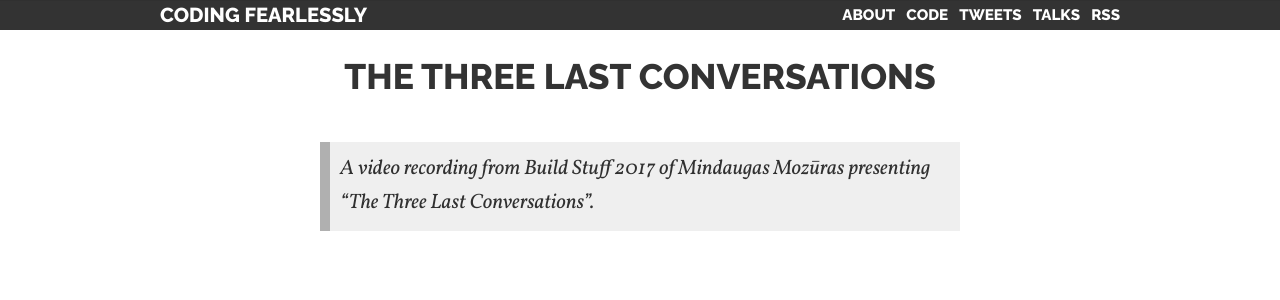
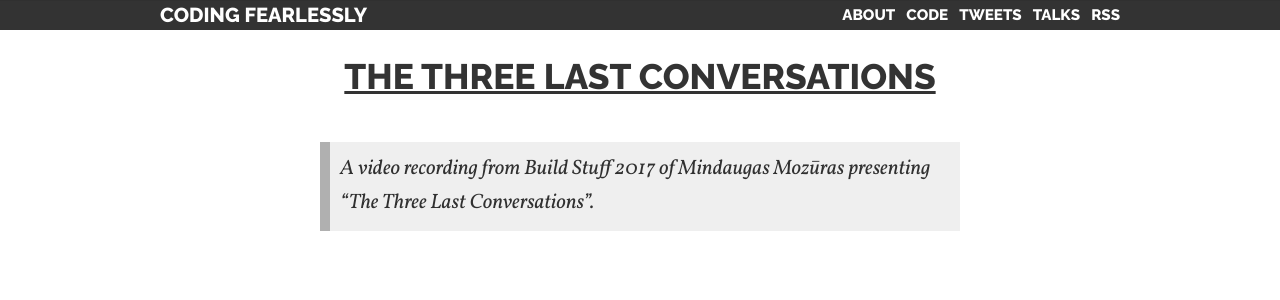
Before and after one commit to mmozuras/mmozuras.github.com, a Jekyll site: the page built from post/_posts/2018-01-02-the-three-last-conversations.md, in a window 1280 px wide. Shown: the top 300 px of the page. Built offline with Jekyll 4.4.1, drawn with Linux system fonts in a browser that asks for light colours; comment, search, counter and statistics services are not loaded.

Commit message:
Fix how external-url works with post layout

```diff
--- a/_layouts/post.html
+++ b/_layouts/post.html
@@ -5,7 +5,13 @@ layout: default
 <div class="content">
   <article>
     <header>
-      <h1>{{ page.title }}</h1>
+      <h1>
+        {% if page.external-url %}
+          <a class="external" href="{{ page.external-url }}">{{ page.title }}</a>
+        {% else %}
+          <h1>{{ page.title }}</h1>
+        {% endif %}
+      </h1>
     </header>
 
     {{ content }}
```
